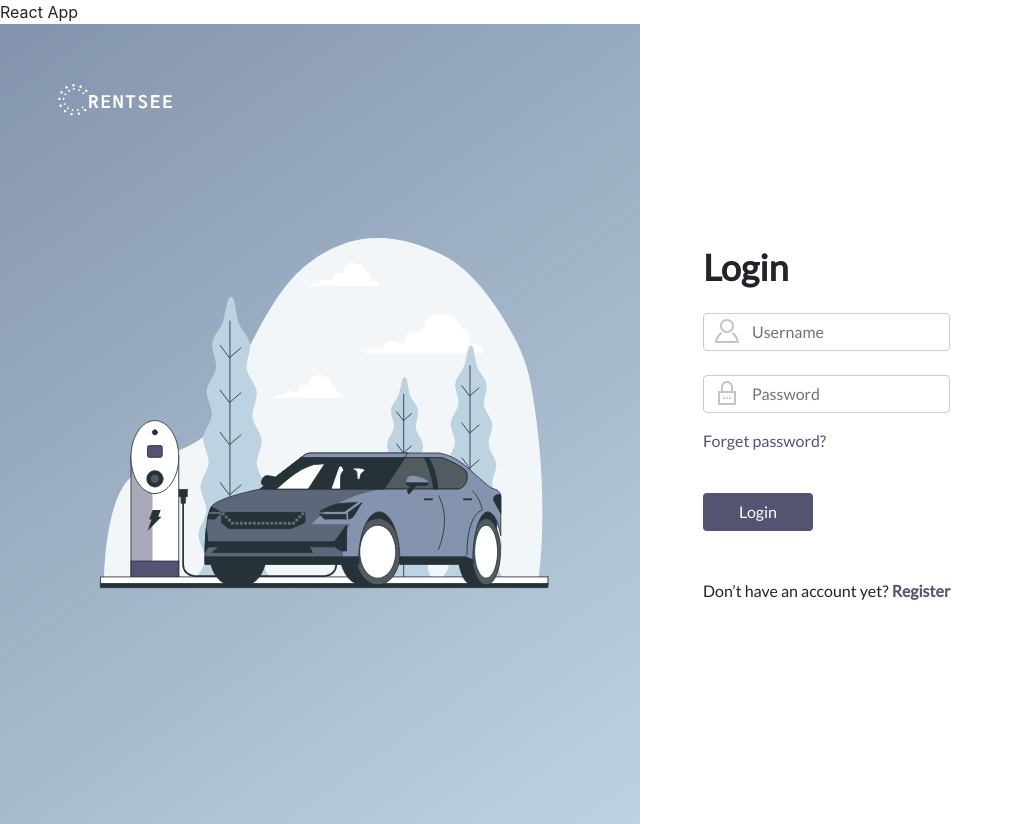
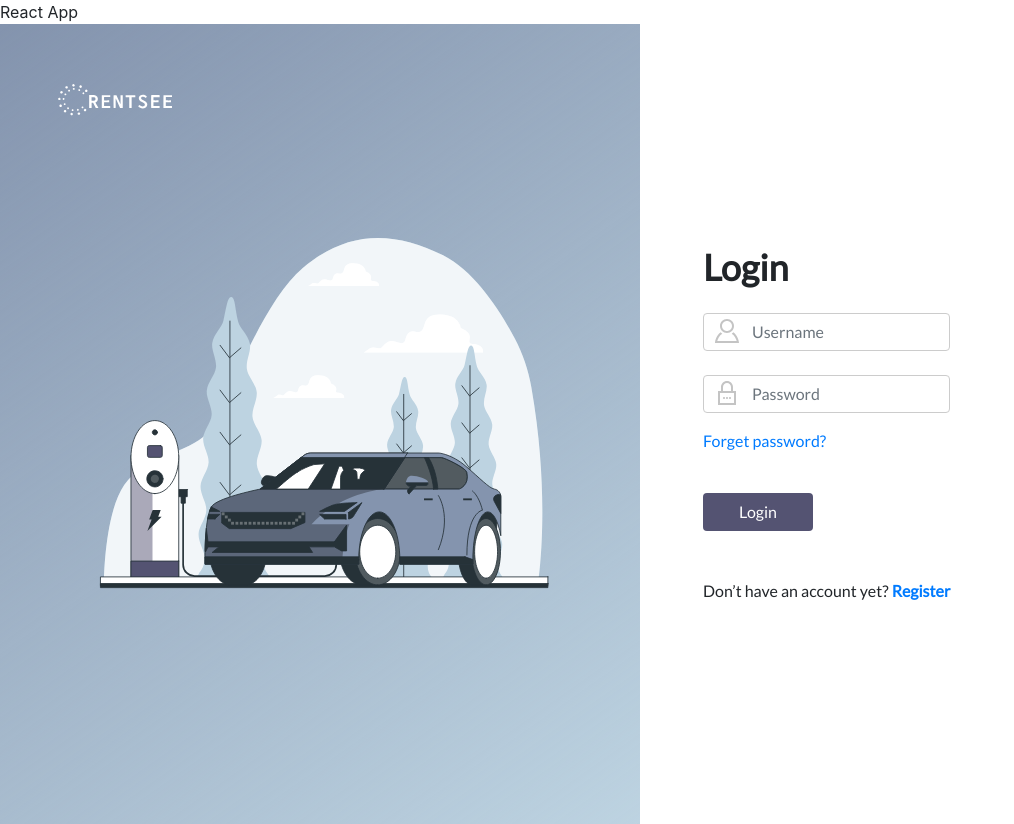
Before and after one commit to 2110423-2019-2/sec3_OldFavor, a React (Create React App) app in the folder rentsee/: page /login in a window 1280 px wide. Shown: the whole page, without its empty margins (0-1014 px from the left). Built offline with nearby package versions, Linux system fonts and the light colour scheme.

Commit message:
Component: restyle to match Header

```diff
--- a/rentsee/src/Login/Login.css
+++ b/rentsee/src/Login/Login.css
@@ -5,16 +5,6 @@ h1 {
     font-weight: bold;
     font-size: 36px;
     line-height: 43px;
-}
-a:link {
-    color: #545372 !important;
-    text-decoration: none;
-}
-a:active,
-a:visited,
-a:hover {
-    color: #545372 !important;
-    text-decoration: underline;
 }
 .logo {
     position: absolute;
--- a/rentsee/src/Register/Register.css
+++ b/rentsee/src/Register/Register.css
@@ -13,16 +13,16 @@ h2 {
     font-size: 1em;
     line-height: 24px;
 }
-a:link {
+/* .text a:link {
     color: #545372 !important;
     text-decoration: none;
 }
-a:active,
+.text a:active,
 a:visited,
 a:hover {
     color: #545372 !important;
     text-decoration: underline;
-}
+} */
 .logo {
     z-index: 10;
     position: absolute;
```
